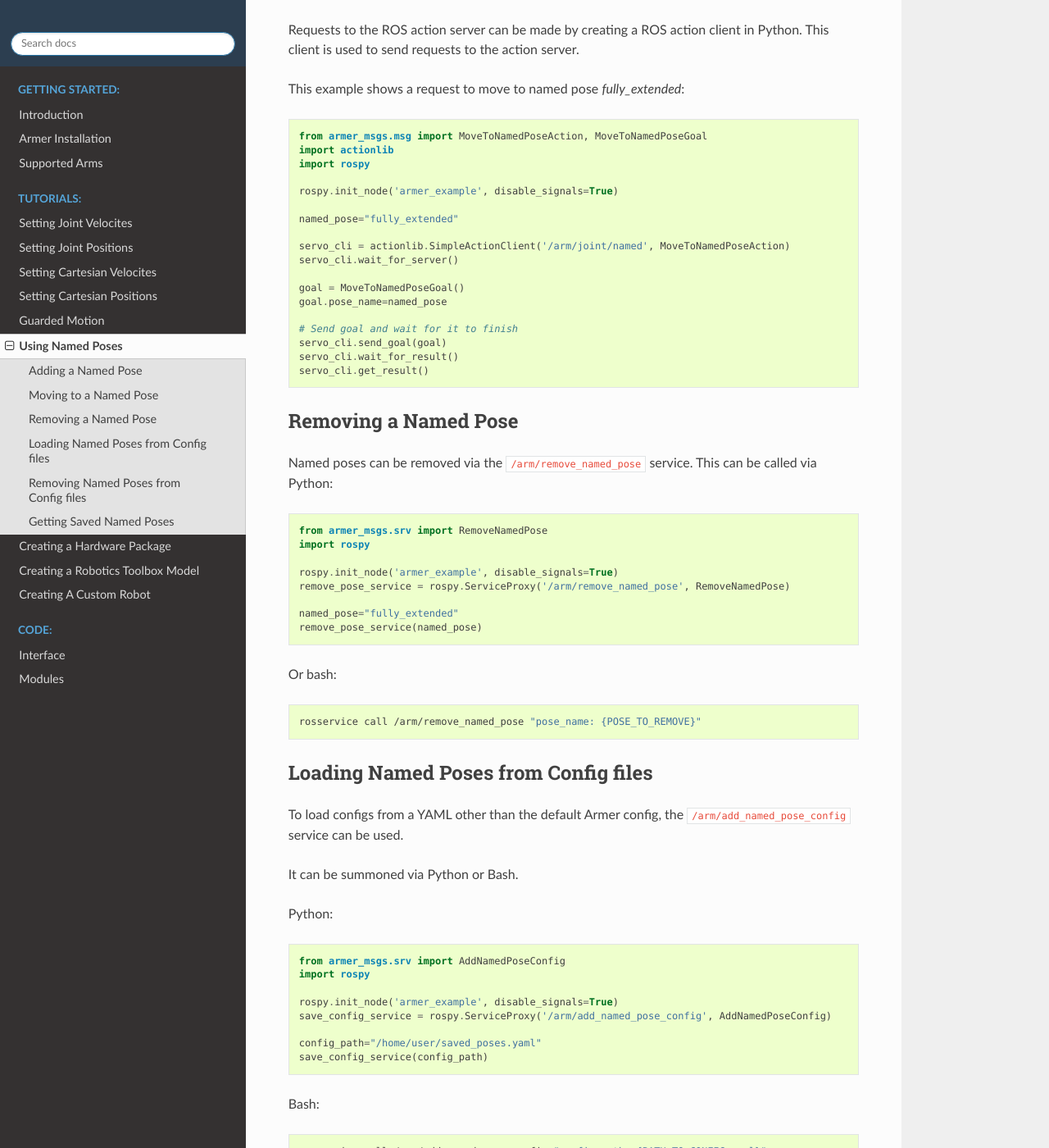
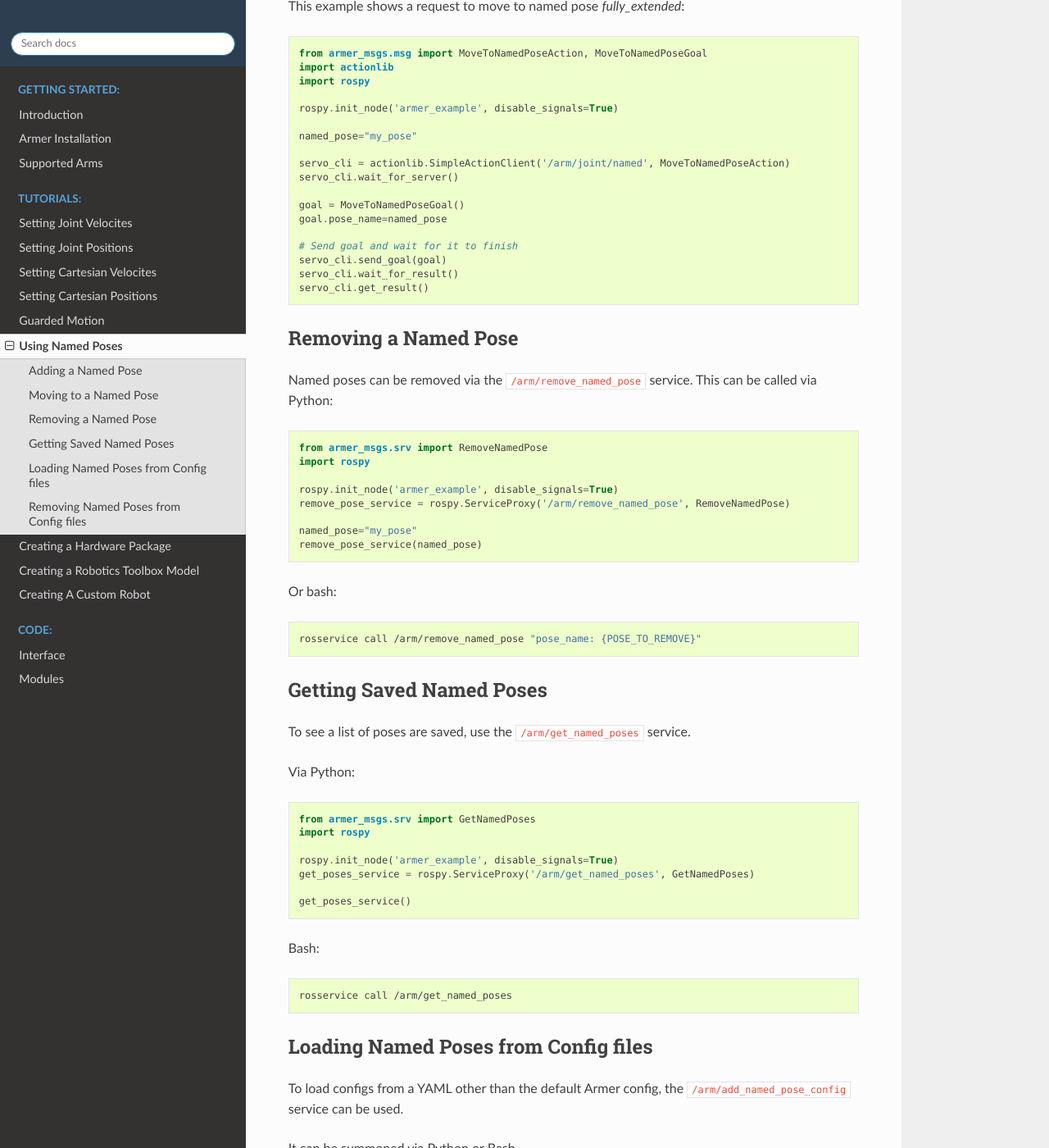
Before and after one commit to qcr/armer, a Sphinx documentation site: the page built from docs/use_named_poses.rst, in a window 1280 px wide and 1400 px high, scrolled down 960 px. Shown: the whole window at 82% size. Built offline with Sphinx 7.4.7 and the Read the Docs theme 2.0.0, drawn with Linux system fonts in a browser that asks for light colours; some of the changed text lies outside the part shown.

Commit message:
verified use_named examples

```diff
--- a/docs/use_named_poses.rst
+++ b/docs/use_named_poses.rst
@@ -22,7 +18,7 @@ The service can be summoned via Python:
     rospy.init_node('armer_example', disable_signals=True)
     add_pose_service = rospy.ServiceProxy('/arm/set_named_pose', AddNamedPose)
 
-    named_pose="ur5_better_home"
+    named_pose="my_pose"
     add_pose_service(named_pose, True)
 
 
@@ -51,7 +47,7 @@ This example shows a request to move to named pose `fully_extended`:
 
     rospy.init_node('armer_example', disable_signals=True)
 
-    named_pose="fully_extended"
+    named_pose="my_pose"
 
     servo_cli = actionlib.SimpleActionClient('/arm/joint/named', MoveToNamedPoseAction)
     servo_cli.wait_for_server()
@@ -77,7 +73,7 @@ Named poses can be removed via the ``/arm/remove_named_pose`` service. This can
     rospy.init_node('armer_example', disable_signals=True)
     remove_pose_service = rospy.ServiceProxy('/arm/remove_named_pose', RemoveNamedPose)
 
-    named_pose="fully_extended"
+    named_pose="my_pose"
     remove_pose_service(named_pose)
 
 Or bash:
@@ -85,6 +81,29 @@ Or bash:
 .. code-block:: bash
 
     rosservice call /arm/remove_named_pose "pose_name: {POSE_TO_REMOVE}"
+
+Getting Saved Named Poses
+--------------------------
+
+To see a list of poses are saved, use the ``/arm/get_named_poses`` service.
+
+Via Python:
+
+.. code-block:: Python
+
+    from armer_msgs.srv import GetNamedPoses
+    import rospy
+
+    rospy.init_node('armer_example', disable_signals=True)
+    get_poses_service = rospy.ServiceProxy('/arm/get_named_poses', GetNamedPoses)
+
+    get_poses_service()
+
+Bash:
+
+.. code-block:: bash
+
+    rosservice call /arm/get_named_poses
 
 
 Loading Named Poses from Config files
@@ -137,26 +156,3 @@ Bash:
 .. code-block:: bash
 
     rosservice call /arm/remove_named_pose_config "config_path: {PATH_TO_CONFIG.yaml}"
-
-Getting Saved Named Poses
---------------------------
-
-To see a list of poses are saved, use the ``/arm/get_named_poses`` service.
-
-Via Python:
-
-.. code-block:: Python
-
-    from armer_msgs.srv import GetNamedPoses
-    import rospy
-
-    rospy.init_node('armer_example', disable_signals=True)
-    get_poses_service = rospy.ServiceProxy('/arm/get_named_poses', GetNamedPoses)
-
-    get_poses_service()
-
-Bash:
-
-.. code-block:: bash
-
-    rosservice call /arm/get_named_poses
```
Also changed, not shown: other parts of docs/use_named_poses.rst (+0 -4 lines).
